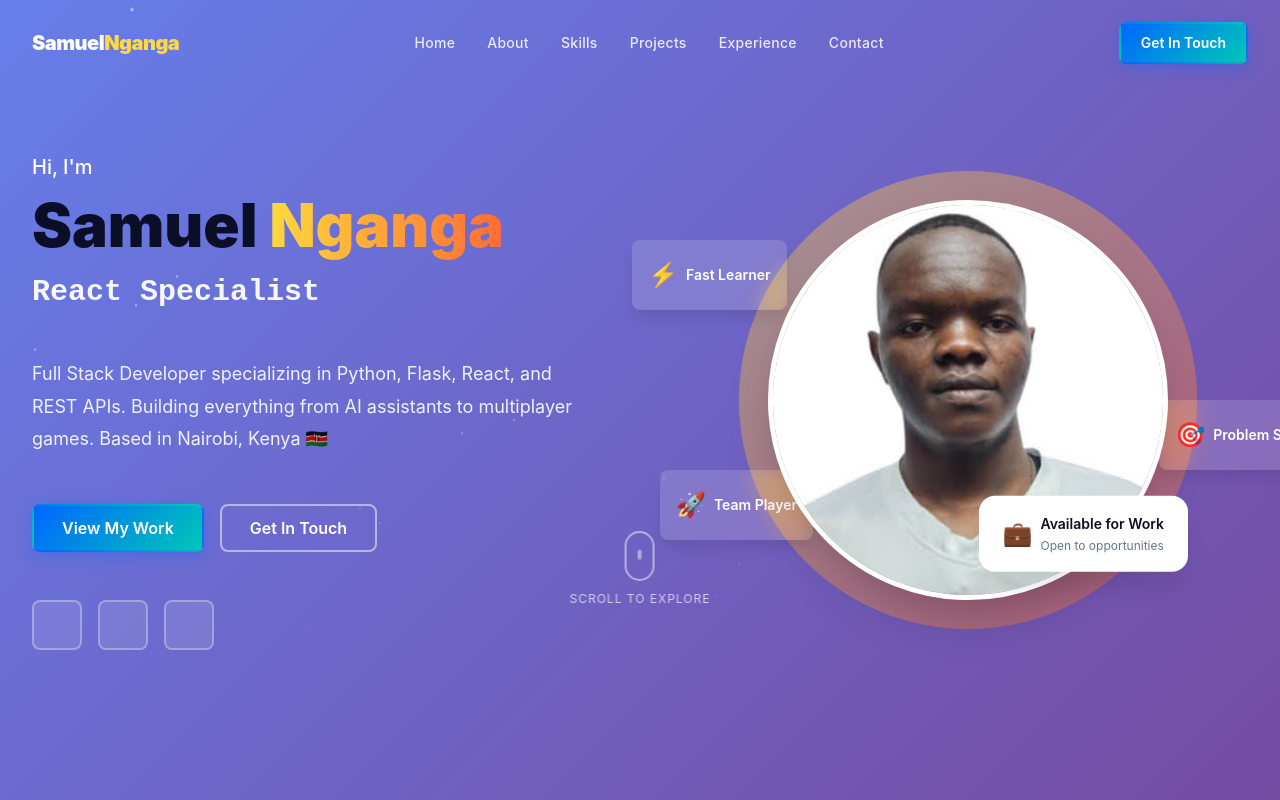
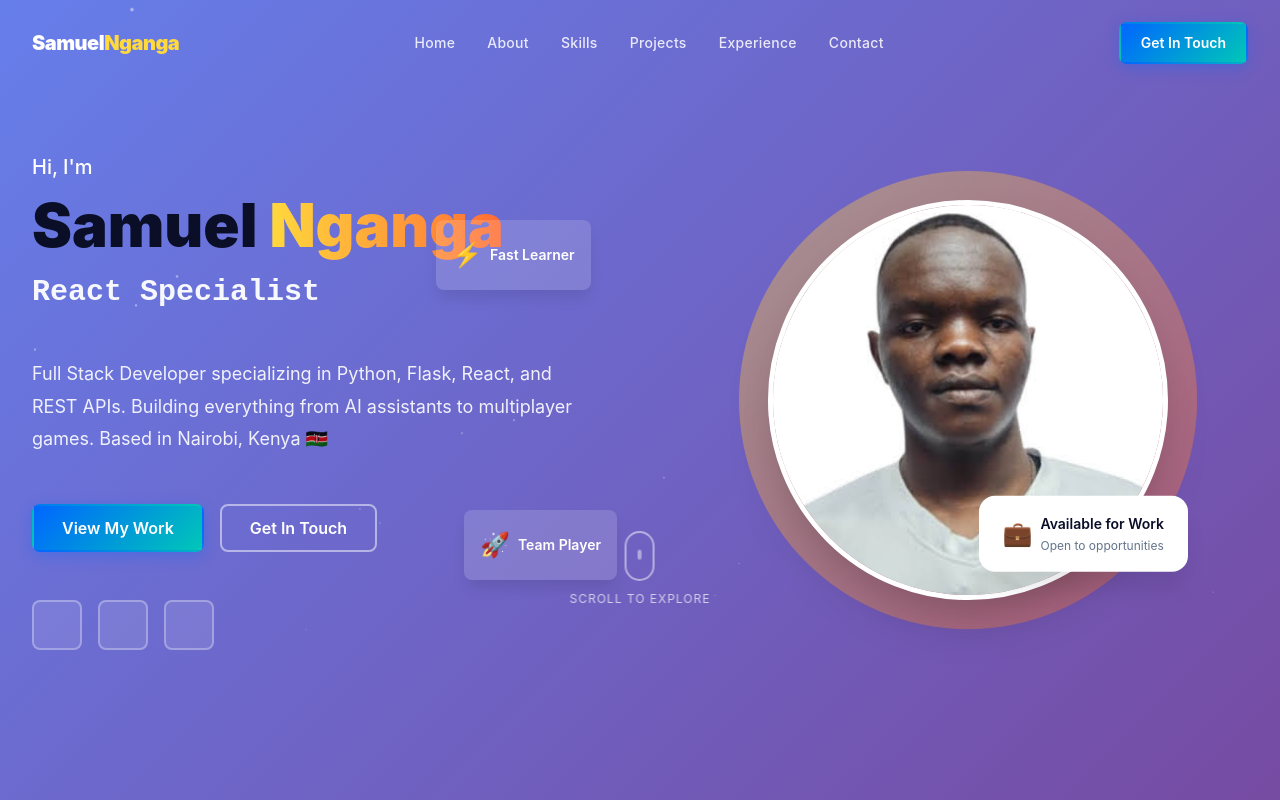
Before and after one commit to devbysamcloudy/Portfollio, a React (Vite) app: page / in a window 1280 px wide. Shown: the top 800 px of the page. Built offline with nearby package versions, Linux system fonts and the light colour scheme.

Commit message:
fix floating cards position and image paths

```diff
--- a/src/components/common/Footer.jsx
+++ b/src/components/common/Footer.jsx
@@ -90,7 +90,7 @@ function Footer() {
               </li>
               <li>
                 <i className="fas fa-envelope"></i>
-                <a href="mailto:your.email@example.com">your.email@example.com</a>
+                <a href="mailto:snganga685@gmail.com">snganga685@gmail.com</a>
               </li>
               <li>
                 <i className="fab fa-github"></i>
--- a/src/components/sections/Hero.css
+++ b/src/components/sections/Hero.css
@@ -178,6 +178,7 @@
   position: relative;
   opacity: 0;
   animation: fadeInRight 0.8s ease-out 0.4s forwards;
+  padding: 0 60px;
 }
 
 .hero-image-wrapper {
@@ -267,6 +268,7 @@
   height: 100%;
   top: 0;
   left: 0;
+  pointer-events: none;
 }
 
 .float-card {
@@ -280,23 +282,24 @@
   gap: var(--spacing-sm);
   box-shadow: var(--shadow-lg);
   animation: float 4s ease-in-out infinite;
+  white-space: nowrap;
 }
 
 .card-1 {
-  top: 10%;
-  left: -10%;
+  top: 5%;
+  left: -45%;
   animation-delay: 0s;
 }
 
 .card-2 {
-  top: 50%;
-  right: -15%;
+  top: 45%;
+  right: -45%;
   animation-delay: 1s;
 }
 
 .card-3 {
-  bottom: 15%;
-  left: -5%;
+  bottom: 5%;
+  left: -40%;
   animation-delay: 2s;
 }
 
```
